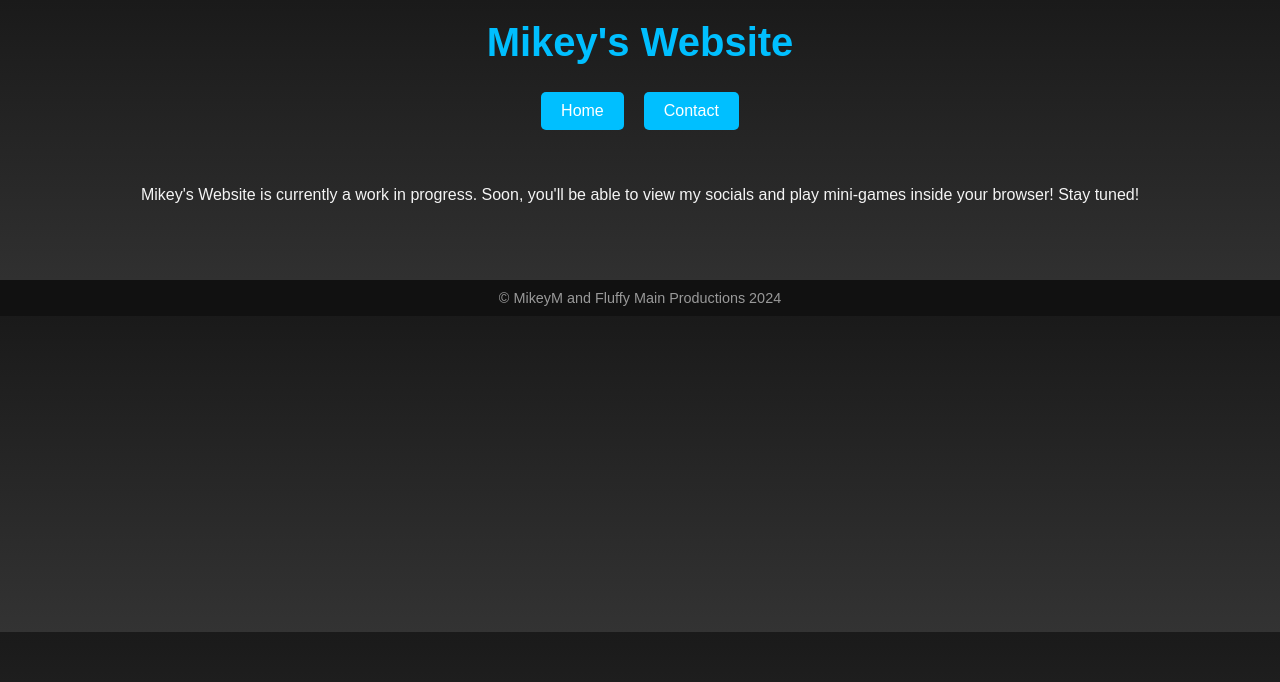
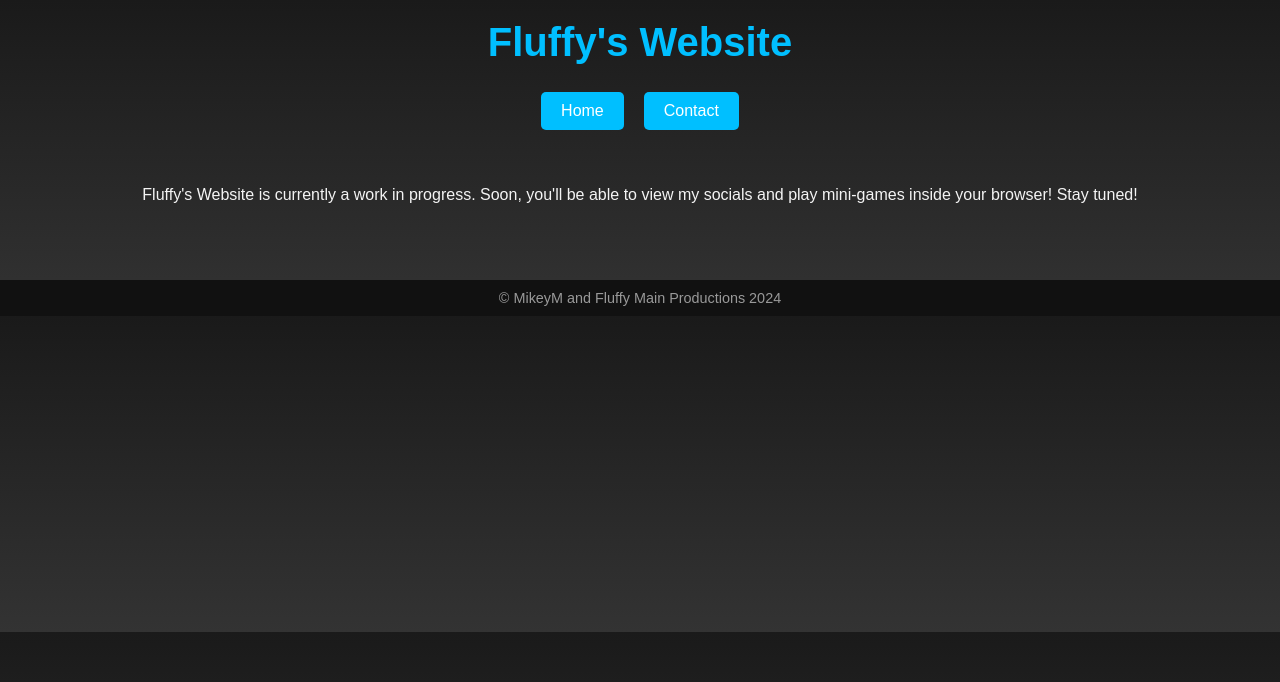
Before and after one commit to mikeymandfluffy-mainproductions/mikeymandfluffy-mainproductions.github.io, a plain HTML site: page index.html in a window 1280 px wide. Drawn offline with Linux system fonts and the light colour scheme.

Commit message:
Commit message

```diff
--- a/index.html
+++ b/index.html
@@ -64,14 +64,14 @@
     </style>
 </head>
 <body>
-    <h1>Mikey's Website</h1>
+    <h1>Fluffy's Website</h1>
     <nav>
         <button onclick="showTab('home')">Home</button>
         <button onclick="showTab('contact')">Contact</button>
     </nav>
 
     <div class="content" id="home">
-        <p>Mikey's Website is currently a work in progress. Soon, you'll be able to view my socials and play mini-games inside your browser! Stay tuned!</p>
+        <p>Fluffy's Website is currently a work in progress. Soon, you'll be able to view my socials and play mini-games inside your browser! Stay tuned!</p>
     </div>
 
     <div class="content" id="contact" style="display: none;">
```
